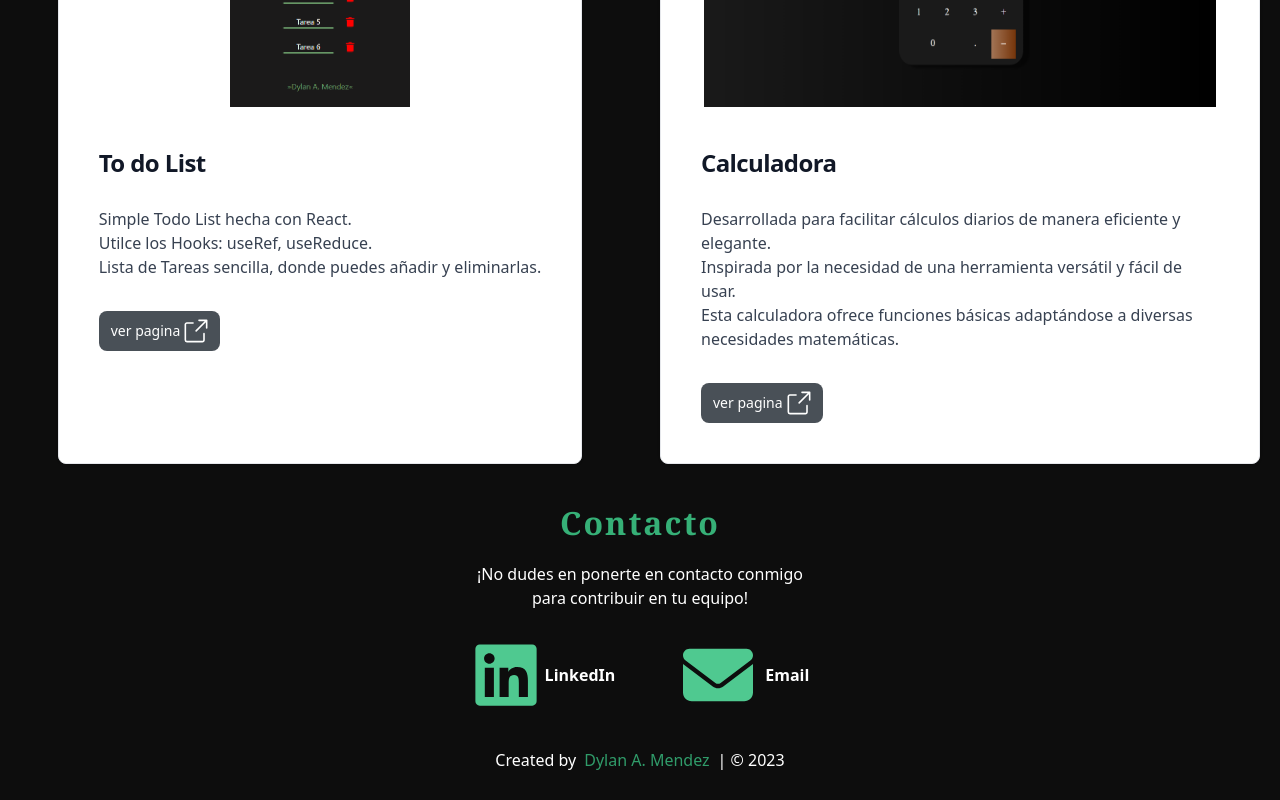
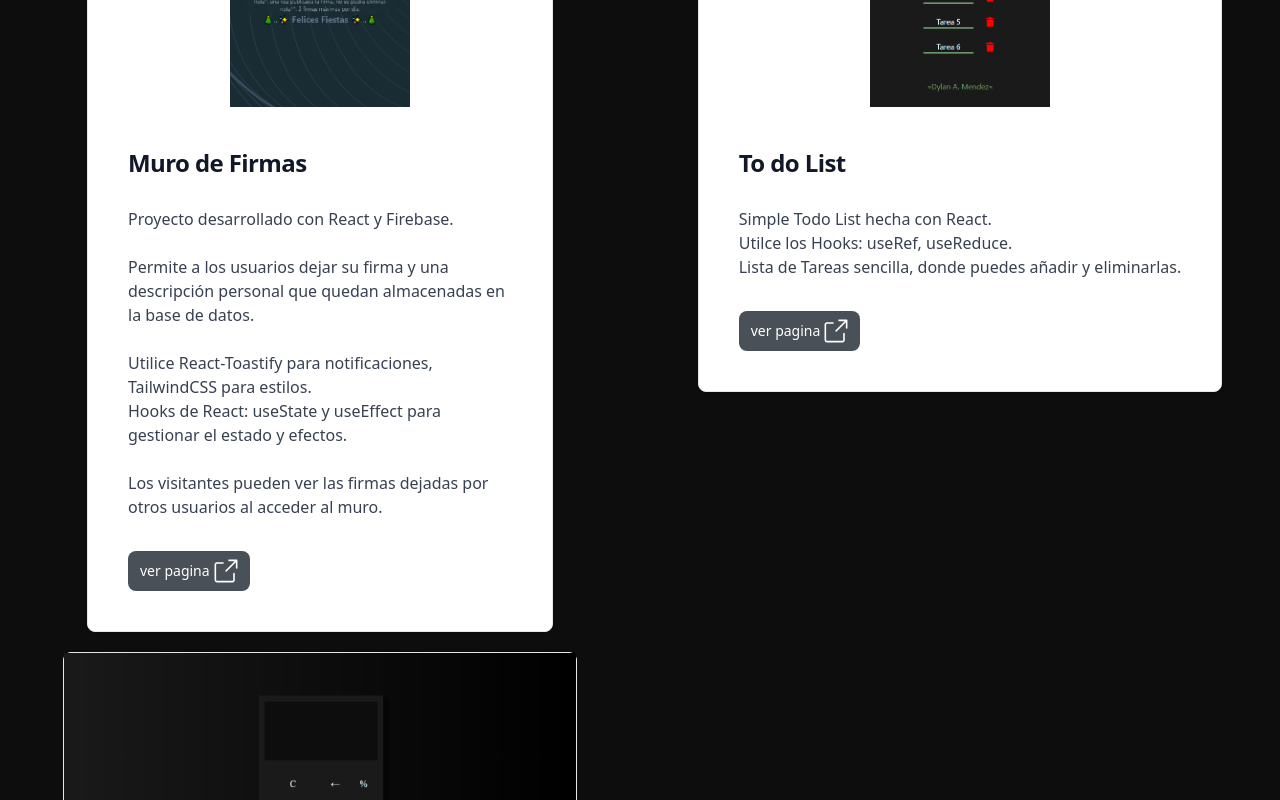
Before and after one commit to DylanAMendez/portfolio-react.DylanMendez, a React (Vite) app: page /projects in a window 1280 px wide. Shown: the part 1440-2240 px from the top of the page. Before the commit the page ends 2212 px from the top, so only its background shows below. Built offline with nearby package versions, Linux system fonts and the light colour scheme.

Commit message:
agregando y subiendo proyecto personal Muro de Firmas

```diff
--- a/src/components/Projects.jsx
+++ b/src/components/Projects.jsx
@@ -14,6 +14,9 @@ import proyectoPersonalCalculadora from '../assets/images/dmCalculadora.png';
 import proyectoPersonalTodoList from '../assets/images/dmTodoList.png';
 
 import todoList_ProyectoPersonal from "../datos/TodoList_ProyectoPersonal.js";
+
+import MuroDeFirmas from "../datos/MuroDeFirmas_ProyectoPersonal.js";
+import MuroDeFirmasImage from '../assets/images/MuroDeFirmas-viewMobile.png'
 
 // project moreno aberturas
 const projectComponents = lastProjects.map((project) => {
@@ -49,6 +52,14 @@ const todoListComponents = todoList_ProyectoPersonal.map((personal) =>
   return { name, image, description, descriptionUno, descriptionDos, link };
 
 } )
+
+// project personal Muro de Firmas
+const muroDeFirmasComponent = MuroDeFirmas.map ((personal) =>
+{
+  const { name, image, description, descriptionUno, descriptionDos, descriptionTres, descriptionCuatro, link } = personal;
+
+  return { name, image, description, descriptionUno, descriptionDos, descriptionTres, descriptionCuatro, link };
+})
 
 export const Projects = () => {
   return (
@@ -143,7 +154,56 @@ export const Projects = () => {
             Proyectos Personales
           </h2>
 
-             <div className=" lg:grid lg:grid-cols-2">
+             <div className=" lg:grid lg:grid-cols-2 items-start">
+
+
+              {/* Muro de Firmas */}
+
+              {muroDeFirmasComponent.map((personal, index) => (
+
+            <div key={index} className=" mb-5 mx-5 flex justify-center " >
+
+      <div className=" bg-white border border-gray-200 rounded-lg shadow dark:bg-gray-800 dark:border-gray-700  flex flex-col items-center ">
+      <img className="  max-w-xs max-h-80  lg:h-[400px] lg:max-w-lg 2xl:h-[400px] " src={MuroDeFirmasImage}  alt="" />
+
+   <div className="p-5 lg:m-5 text-left ">
+
+              <h5 className="mb-2 text-2xl font-bold tracking-tight text-gray-900 dark:text-white"> { personal.name } </h5>
+
+      <p className="mb-3 font-normal max-w-sm text-gray-700 dark:text-gray-400 lg:py-5">
+           {personal.description} <br /> <br />
+           {personal.descriptionUno} <br /> <br />
+           {personal.descriptionDos} <br />
+           {personal.descriptionTres} <br /> <br />
+           {personal.descriptionCuatro}
+      </p>
+
+      <a href={personal.link} className="inline-flex items-center px-3 py-2 text-sm font-medium text-center text-[#fff] bg-[#495057] rounded-lg focus:ring-blue-300  dark:hover:bg-blue-700 dark:focus:ring-blue-800 " rel="noreferrer"  target="_blank" >
+          ver pagina
+
+          <svg className="w-[24px] h-[24px] ml-1 text-[#fff] " aria-hidden="true" xmlns="http://www.w3.org/2000/svg" fill="none" viewBox="0 0 18 18">
+
+      <path stroke="currentColor" strokeLinecap="round" strokeLinejoin="round" strokeWidth="1.2" d="M15 11v4.833A1.166 1.166 0 0 1 13.833 17H2.167A1.167 1.167 0 0 1 1 15.833V4.167A1.166 1.166 0 0 1 2.167 3h4.618m4.447-2H17v5.768M9.111 8.889l7.778-7.778"/>
+
+        </svg>
+
+      </a>
+
+
+  </div>
+</div>
+
+            </div>
+
+
+
+          ))}
+
+
+
+
+
+              {/* To do List */}
 
              {todoListComponents.map((personal, index) => (
 
@@ -194,7 +254,7 @@ export const Projects = () => {
 
               <h5 className="mb-2 text-2xl font-bold tracking-tight text-gray-900 dark:text-white"> { personal.name } </h5>
 
-      <p className="mb-3 font-normal text-gray-700 dark:text-gray-400 lg:py-5">
+      <p className="mb-3 font-normal max-w-sm text-gray-700 dark:text-gray-400 lg:py-5">
            {personal.description} <br />
            {personal.descriptionUno} <br />
            {personal.descriptionDos} <br />
--- /dev/null
+++ b/src/datos/MuroDeFirmas_ProyectoPersonal.js
@@ -0,0 +1,18 @@
+
+
+const MuroDeFirmas = [
+
+    {
+        name: "Muro de Firmas",
+        image: "/src/assets/images//MuroDeFirmas-viewMobile.png",
+        description: "Proyecto desarrollado con React y Firebase.",
+        descriptionUno: "Permite a los usuarios dejar su firma y una descripción personal que quedan almacenadas en la base de datos.",
+        descriptionDos: "Utilice React-Toastify para notificaciones, TailwindCSS para estilos.",
+        descriptionTres: "Hooks de React: useState y useEffect para gestionar el estado y efectos.",
+        descriptionCuatro: "Los visitantes pueden ver las firmas dejadas por otros usuarios al acceder al muro.",
+        link: "https://muro-de-firmas.vercel.app/",
+    },
+
+]
+
+export default MuroDeFirmas
```
Also changed, not shown: src/assets/images/MuroDeFirmas-viewMobile.png (added).
